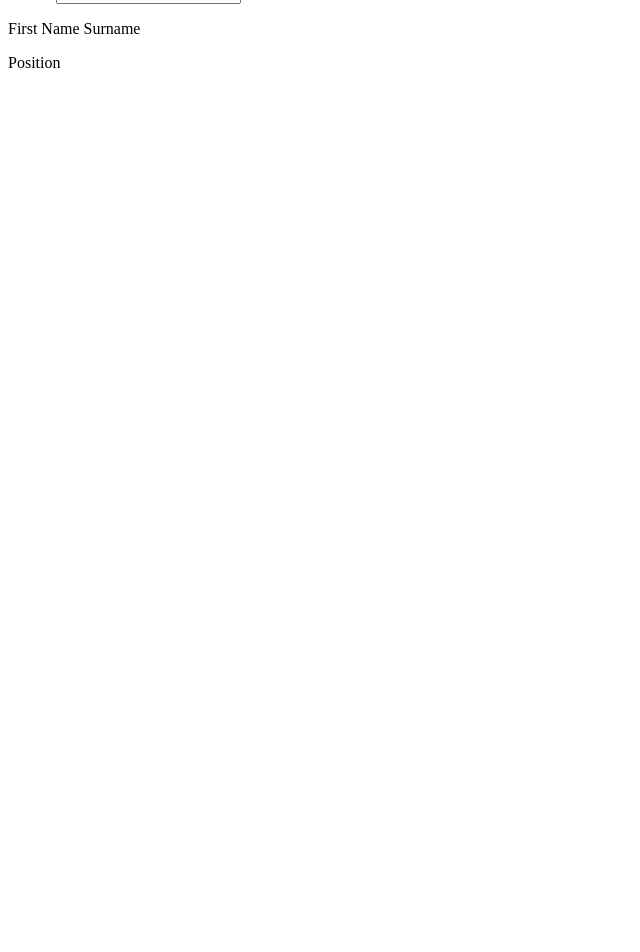
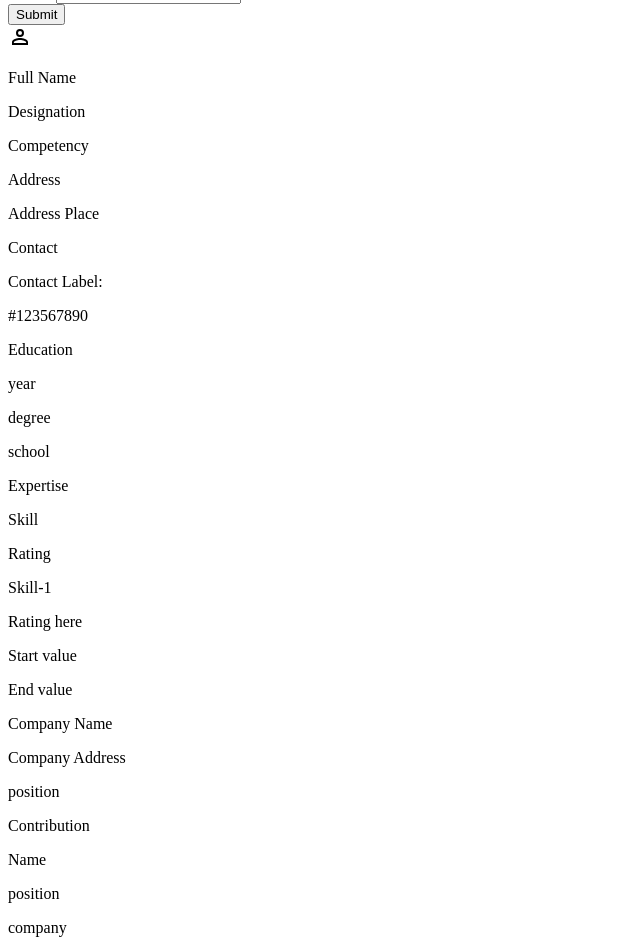
Before and after one commit to makieldeviso/CV-Application, a React (Vite) app: page / in a window 1280 px wide. Shown: the part 920-1872 px from the top of the page, without its empty margins (0-640 px from the left). Before the commit the page ends 1008 px from the top, so only its background shows below. Built offline with nearby package versions, Linux system fonts and the light colour scheme; the HTML template or start-up script is replaced by a standard one.

Commit message:
Adds Template module
Adds CVTemplate component that creates the CV structure
Adds state management script to send state from form component to App component
Adds script to send state from App component to CVTemplate component
Adds initial styling for the CV template

```diff
--- a/package.json
+++ b/package.json
@@ -10,6 +10,8 @@
     "preview": "vite preview"
   },
   "dependencies": {
+    "@mdi/js": "^7.4.47",
+    "@mdi/react": "^1.6.1",
     "react": "^18.2.0",
     "react-dom": "^18.2.0"
   },
--- a/src/App.jsx
+++ b/src/App.jsx
@@ -3,11 +3,26 @@ import Form from './components/Form.jsx'
 import CVTemplate from './components/Template.jsx'
 
 function App() {
+  const [verifiedValues, setVerifiedValues] = useState({
+    basicInfo: {
+      name: '',
+      designation: '',
+      address: '',
+      competency: '',
+    },
+
+
+
+  })
+
+  const handleSubmitVerified = function (verifiedState) {
+    setVerifiedValues(verifiedState);
+  }
 
   return (
     <div className='main-content'>
-      <Form/ >
-      <CVTemplate/>
+      <Form submitVerified={handleSubmitVerified}/>
+      <CVTemplate refObj={verifiedValues}/>
     </div>
   )
 }
--- a/src/components/BasicInfo.jsx
+++ b/src/components/BasicInfo.jsx
@@ -51,7 +51,7 @@ BasicInputFields.propTypes = {
   changeBasicValueFunc: PropTypes.func
 }
 
-const BasicInfo = function () {
+const BasicInfo = function ({saveStateFunc}) {
   const [basicValue, setBasicValue] = useState({
     name: '',
     designation: '',
@@ -61,9 +61,10 @@ const BasicInfo = function () {
 
   const handleValueChange = function (event) {
     const inputRole = event.target.dataset.role;
-    console.log(basicValue)
     setBasicValue({...basicValue, [inputRole]: event.target.value});
+    saveStateFunc('basicInfo', {...basicValue, [inputRole]: event.target.value});
   }
+
 
   return (
     <div className='basic-info info-grp'>
@@ -73,4 +74,8 @@ const BasicInfo = function () {
   )
 }
 
+BasicInfo.propTypes = {
+  saveStateFunc: PropTypes.func
+}
+
 export default BasicInfo
--- a/src/components/Form.jsx
+++ b/src/components/Form.jsx
@@ -7,16 +7,34 @@ import ExpertiseInfo from "./ExpertiseInfo";
 import ExperienceInfo from "./ExperienceInfo";
 import ReferenceInfo from "./ReferenceInfo";
 
-const Form = function () {
+const Form = function ({submitVerified}) {
+  const [formValues, setFormValues] = useState({
+    basicInfo: {},
+    contact: {},
+    education: {},
+    expertise: {},
+    experience: {},
+    reference: {},
+  })
+
+  const saveFormValues = function (formSection, saveState) {
+
+    setFormValues({...formValues, [formSection]: saveState} )
+  }
+
+  const handleSubmit = function () {
+    submitVerified(formValues);
+  }
 
   return (
     <div className='form-fields'>
-      <BasicInfo/>
+      <BasicInfo saveStateFunc={saveFormValues}/>
       <ContactInfo/>
       <EducationInfo/>
       <ExpertiseInfo/>
       <ExperienceInfo/>
       <ReferenceInfo/>
+      <button onClick={handleSubmit}>Submit</button>
     </div>
 
   )
--- a/src/components/Template.jsx
+++ b/src/components/Template.jsx
@@ -1,14 +1,134 @@
 import { useState } from "react";
 import PropTypes from 'prop-types';
+import Icon from '@mdi/react';
+import { mdiAccountOutline } from '@mdi/js';
 
-const CVTemplate = function () {
+const IntroTemplate = function ({basicInfo}) {
+
+  const nameDisplay = basicInfo.name.length !== 0 ? basicInfo.name : 'Full Name';
+  const designationDisplay = basicInfo.designation.length !== 0 ? basicInfo.designation : 'Designation';
+  const competencyDisplay = basicInfo.competency.length !== 0 ? basicInfo.competency : 'Competency';
+
+  return (
+    <div className='intro'>
+
+        <div className='picture-sec'>
+          <Icon className='picture-blank' path={mdiAccountOutline} size={1} />
+        </div>
+
+        <div className='header-sec'>
+          <p>{nameDisplay}</p>
+          <p>{designationDisplay}</p>
+          <p>{competencyDisplay}</p>
+        </div>
+
+      </div>
+  )
+}
+
+IntroTemplate.propTypes = {
+  basicInfo: PropTypes.shape({
+      name: PropTypes.string,
+      designation: PropTypes.string,
+      address: PropTypes.string,
+      competency: PropTypes.string
+  })
+}
 
 
+const CVTemplate = function ({refObj}) {
+
   return (
-    <div>
-      <p>First Name Surname</p>
-      <p>Position</p>
+    <div className='cv-template'>
+
+      <IntroTemplate basicInfo={refObj.basicInfo}/>
+
+
+      <div className='column-1'>
+
+        <div className='address-sec'>
+          <p>Address</p>
+          <div className='address-info'>
+            <p>Address Place</p>
+          </div>
+        </div>
+
+
+        <div className='contact-sec'>
+          <p>Contact</p>
+          <div className='contact-info'>
+            <p>Contact Label:</p>
+            <p>#123567890</p>
+          </div>
+        </div>
+
+        <div className='education-sec'>
+          <p>Education</p>
+          <div className='education-info'>
+            <p>year</p>
+            <p>degree</p>
+            <p>school</p>
+          </div>
+        </div>
+
+        <div className='expertise-sec'>
+          <p>Expertise</p>
+
+          <div className='expertise-info'>
+            <div className='expertise-header'>
+              <p>Skill</p>
+              <p>Rating</p>
+            </div>
+
+            <div className='expertise-content'>
+              <p>Skill-1</p>
+              <p>Rating here</p>
+            </div>
+          </div>
+        </div>
+
+      </div>
+
+      <div className='column-2'>
+
+        <div className='experience-sec'>
+          <div className='experience-info'>
+            <div className='exp-start-end'>
+              <p>Start value</p>
+              <p>End value</p>
+            </div>
+
+            <div className='exp-company'>
+              <p>Company Name</p>
+              <p>Company Address</p>
+            </div>
+
+            <p>position</p>
+            <p>Contribution</p>
+
+          </div>
+        </div>
+
+        <div className='references-sec'>
+          <div className='reference-1-sec'>
+            <p>Name</p>
+            <p>position</p>
+            <p>company</p>
+            <p>Phone</p>
+          </div>
+
+          <div className='reference-2-sec'>
+            <p>Name</p>
+            <p>position</p>
+            <p>company</p>
+            <p>Phone</p>
+          </div>
+        </div>
+
+      </div>
+
     </div>
+
   )
 }
 
--- a/src/styles/index.css
+++ b/src/styles/index.css
@@ -5,20 +5,21 @@
 }
 
 :root {
-  --padding: calc(8px + 1vw);
-  --margin: calc(16px + 1vw);
+  --padding: calc(4px + 1vw);
+  --margin: calc(8px + 1vw);
   --remove-btn-size: 15px;
 }
+
 
 .main-content {
   display: grid;
   grid-template-columns: max-content 1fr;
 }
 
+/* Form styling (end) */
 .form-fields {
   display: flex;
   flex-direction: column;
-  width: 500px;
   padding: var(--padding);
   border: 1px solid black;
   gap: var(--margin);
@@ -77,3 +78,98 @@
   align-items: center;
   padding: calc(var(--padding) * 0.5);
 }
+
+/* Form styling (end) */
+
+/* Template Styling (start) */
+.cv-template {
+  border: 1px solid black;
+  height: max-content;
+  padding: var(--padding);
+  margin: var(--margin);
+  display: grid;
+  grid-template-columns: 200px 1fr;
+  grid-template-areas:
+    "intro intro"
+    "column-1 column-2";
+}
+
+.intro {
+  grid-area: intro;
+  display: grid;
+  grid-template-columns: 200px 1fr;
+}
+
+.column-1 {
+  grid-area: column-1;
+}
+
+.column-2 {
+  grid-area: column-2;
+}
+
+.picture-sec {
+  border: 1px solid black;
+  padding: var(--padding);
+  display: flex;
+  justify-content: center;
+}
+
+.picture-blank {
+  width: 100px !important;
+  height: auto !important;
+  border: 1px solid black;
+  border-radius: 50%;
+  background-color: gray;
+}
+
+.picture-blank path {
+  fill: white !important;
+}
+
+.header-sec {
+  border: 1px solid black;
+  padding: var(--padding);
+  display: flex;
+  flex-direction: column;
+  align-items: start;
+  justify-content: center;
+  gap: var(--margin);
+}
+
+.address-sec {
+  border: 1px solid black;
+  padding: var(--padding);
+}
+
+.contact-sec {
+  border: 1px solid black;
+  padding: var(--padding);
+}
+
+.education-sec {
+  border: 1px solid black;
+  padding: var(--padding);
+}
+
+.expertise-sec {
+  grid-area: expertise;
+  border: 1px solid black;
+  padding: var(--padding);
+}
+
+.experience-sec {
+  grid-area: experience;
+  border: 1px solid black;
+  padding: var(--padding);
+}
+
+.references-sec {
+  grid-area: references;
+  border: 1px solid black;
+  padding: var(--padding);
+}
+
+
+
+/* Template Styling (end) */
```
Also changed, not shown: 1 other file (tests, documents, lock files or other folders).
